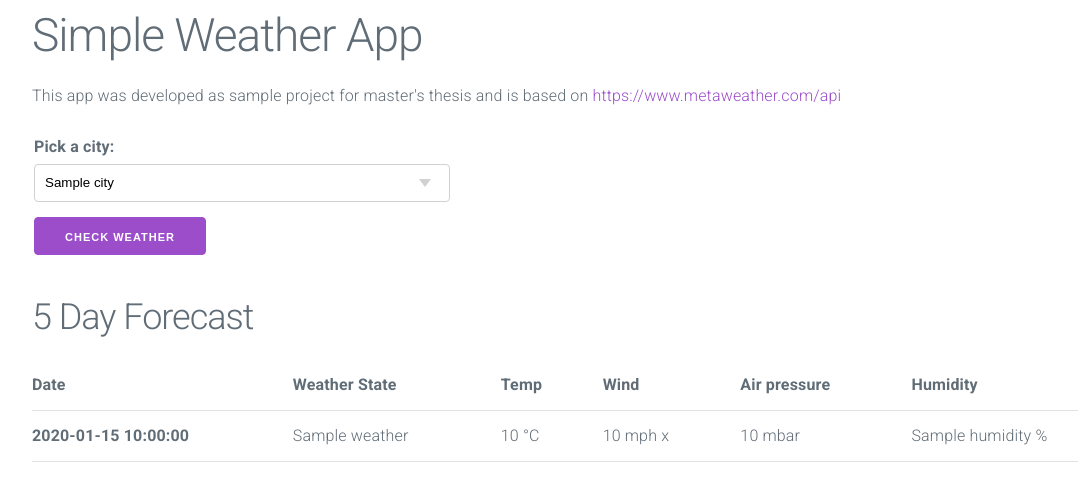
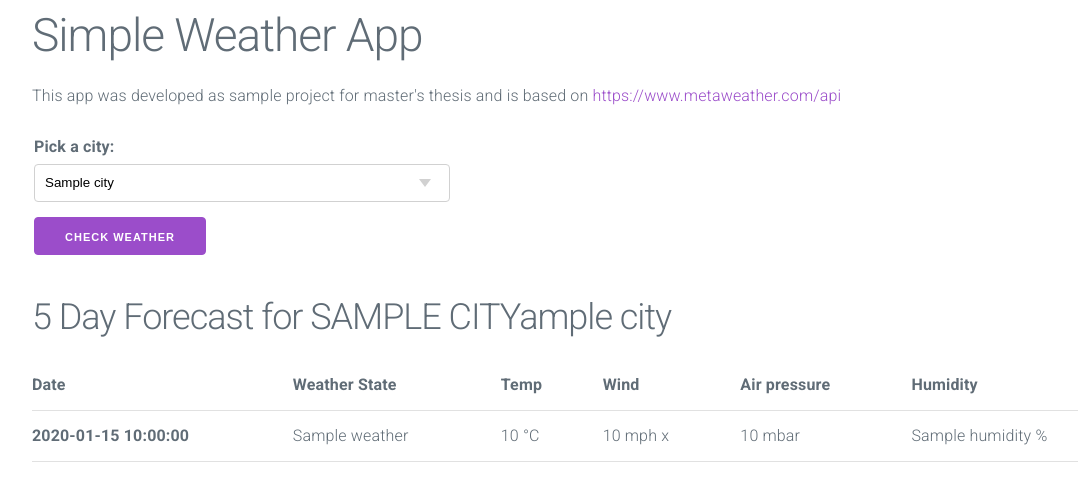
Before and after one commit to lpdrabek/mgr, a Flask app: template sweather/templates/index.html in a window 1280 px wide. Shown: the top 501 px of the page, without its empty margins (68-1146 px from the left). Run offline with Flask 2, Linux system fonts and the light colour scheme; the template is opened without the code that fills it: most values are stand-ins (such as "Sample title", 1, 10 or a date in 2020); some libraries are stand-ins or nearby versions.

Commit message:
Upper letter fix

```diff
--- a/sweather/templates/index.html
+++ b/sweather/templates/index.html
@@ -21,7 +21,7 @@ Simple Weather :: city picker
         </div>
     </div>
     {% if weather %}
-        <h2>5 Day Forecast</h2>
+        <h2>5 Day Forecast for {{ city[0]|upper }}{{ city[1:] }}</h2>
         <table>
             <thead>
                 <tr>
--- a/sweather/views.py
+++ b/sweather/views.py
@@ -23,7 +23,7 @@ def index():
 
     weather = get_weather(woeid)
 
-    return render_template('index.html', weather=weather, cities=DEF_CITIES)
+    return render_template('index.html', city=city, weather=weather, cities=DEF_CITIES)
 
 @app.route('/ping')
 def ping():
```
